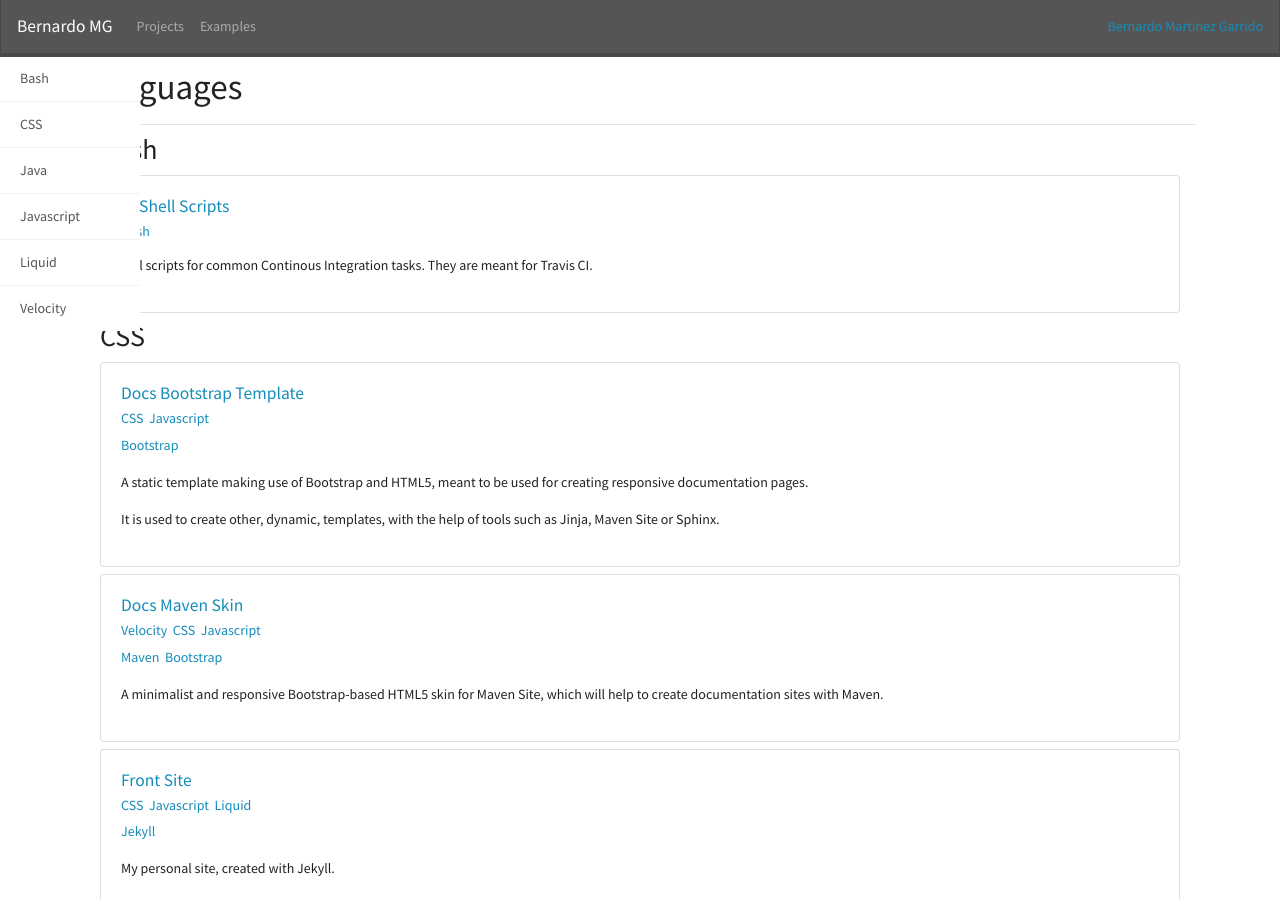
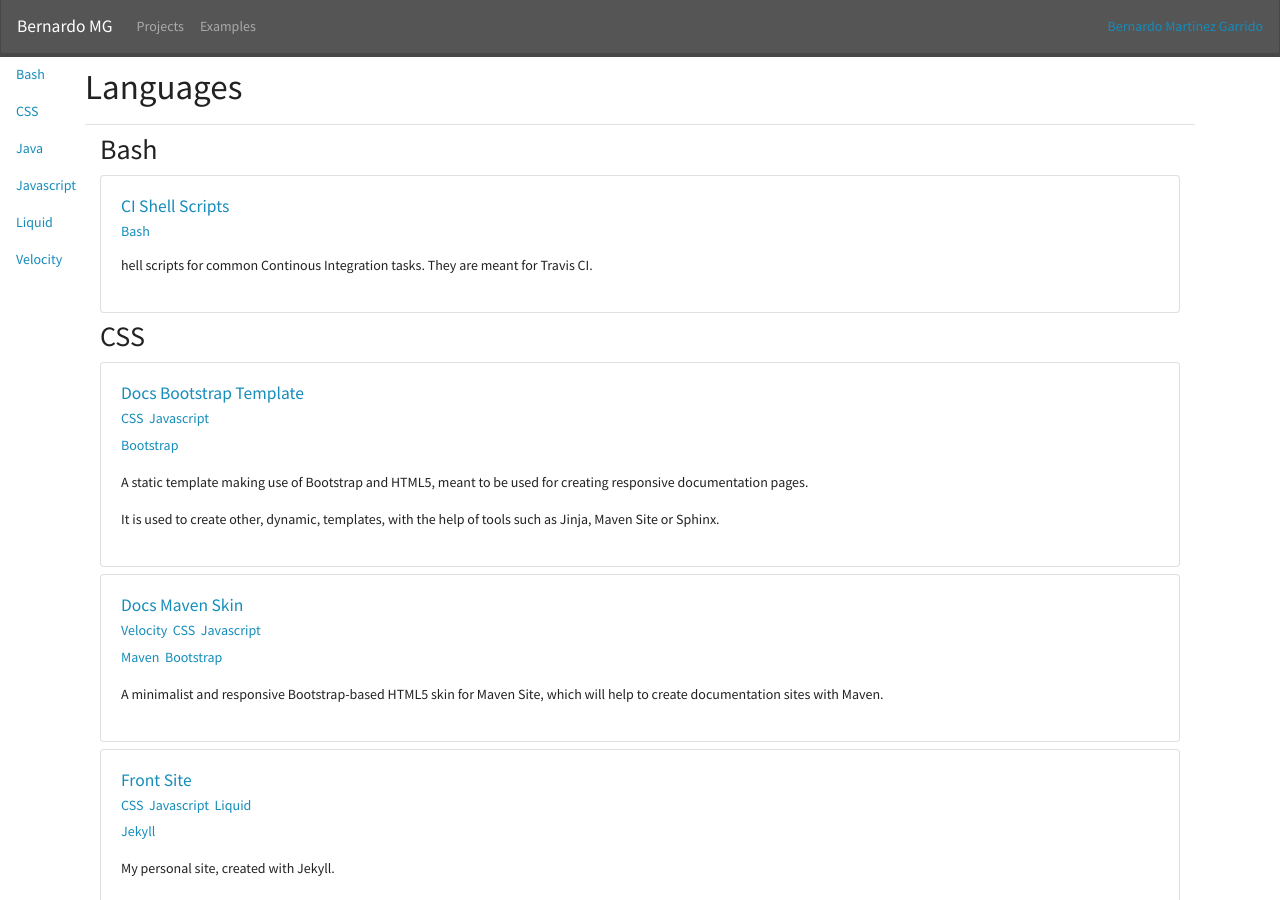
Before and after one commit to Bernardo-MG/front-site, a Jekyll site: the page built from languages.md, in a window 1280 px wide and 900 px high. Built offline with Jekyll 4.4.1, drawn with Linux system fonts in a browser that asks for light colours; nearby versions of some CDN libraries.

Commit message:
Improved style

```diff
--- a/_layouts/tags.html
+++ b/_layouts/tags.html
@@ -15,11 +15,13 @@ layout: page
 
 <div class="d-flex">
    <nav class="sidenav">
-      <div class="list-group list-group-flush">
+      <ul class="nav flex-column">
          {%- for tag in tags -%}
-         <a href="#{{ tag | downcase | slugize }}" class="list-group-item list-group-item-action bg-light">{{ tag }}</a>
+         <li class="nav-item">
+            <a class="nav-link" href="#{{ tag | downcase | slugize }}">{{ tag }}</a>
+         </li>
          {%- endfor -%}
-      </div>
+      </ul>
    </nav>
 
    <div>
```
